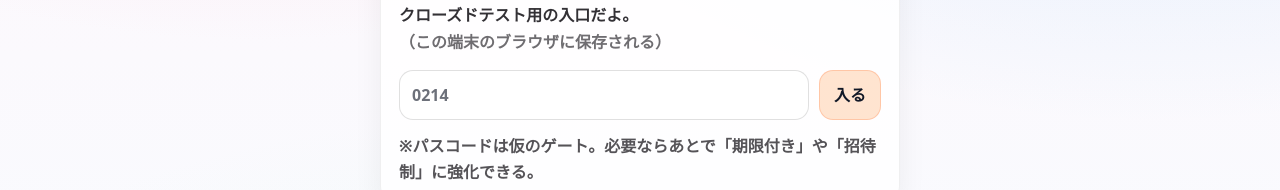
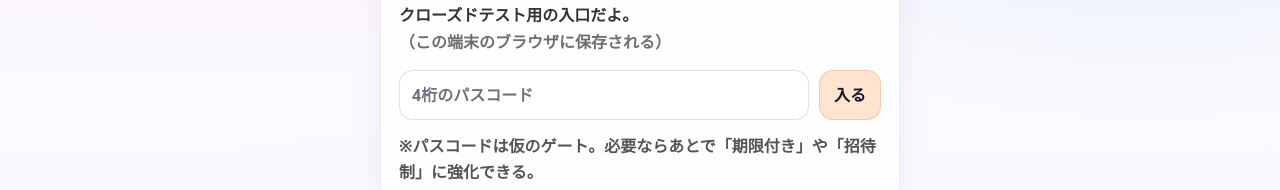
Before and after one commit to momoiropj/barabarado, a Next.js app: page / in a window 1280 px wide. Shown: the part 344-534 px from the top of the page. Built offline with nearby package versions, Linux system fonts and the light colour scheme.

Commit message:
Hide passcode value and mask input

```diff
--- a/app/page.tsx
+++ b/app/page.tsx
@@ -24,6 +24,7 @@ export default function HomePage() {
 
   const submit = () => {
     setError("");
+
     if (code.trim() === PASSCODE) {
       try {
         localStorage.setItem(PASS_OK_KEY, "1");
@@ -34,6 +35,7 @@ export default function HomePage() {
       router.push("/lists");
       return;
     }
+
     setError("パスコードが違うみたい。もう一回！");
   };
 
@@ -50,16 +52,24 @@ export default function HomePage() {
         <div className={styles.row}>
           <input
             className={styles.input}
+            type="password"
             inputMode="numeric"
             pattern="[0-9]*"
-            placeholder="0214"
+            maxLength={4}
+            autoComplete="one-time-code"
+            placeholder="4桁のパスコード"
             value={code}
-            onChange={(e) => setCode(e.target.value)}
+            onChange={(e) => {
+              // 数字以外は弾く（コピペ対策も込み）
+              const v = e.target.value.replace(/[^\d]/g, "").slice(0, 4);
+              setCode(v);
+            }}
             onKeyDown={(e) => {
               if (e.key === "Enter") submit();
             }}
             aria-label="passcode"
           />
+
           <button className={styles.btn} onClick={submit} type="button">
             入る
           </button>
```
